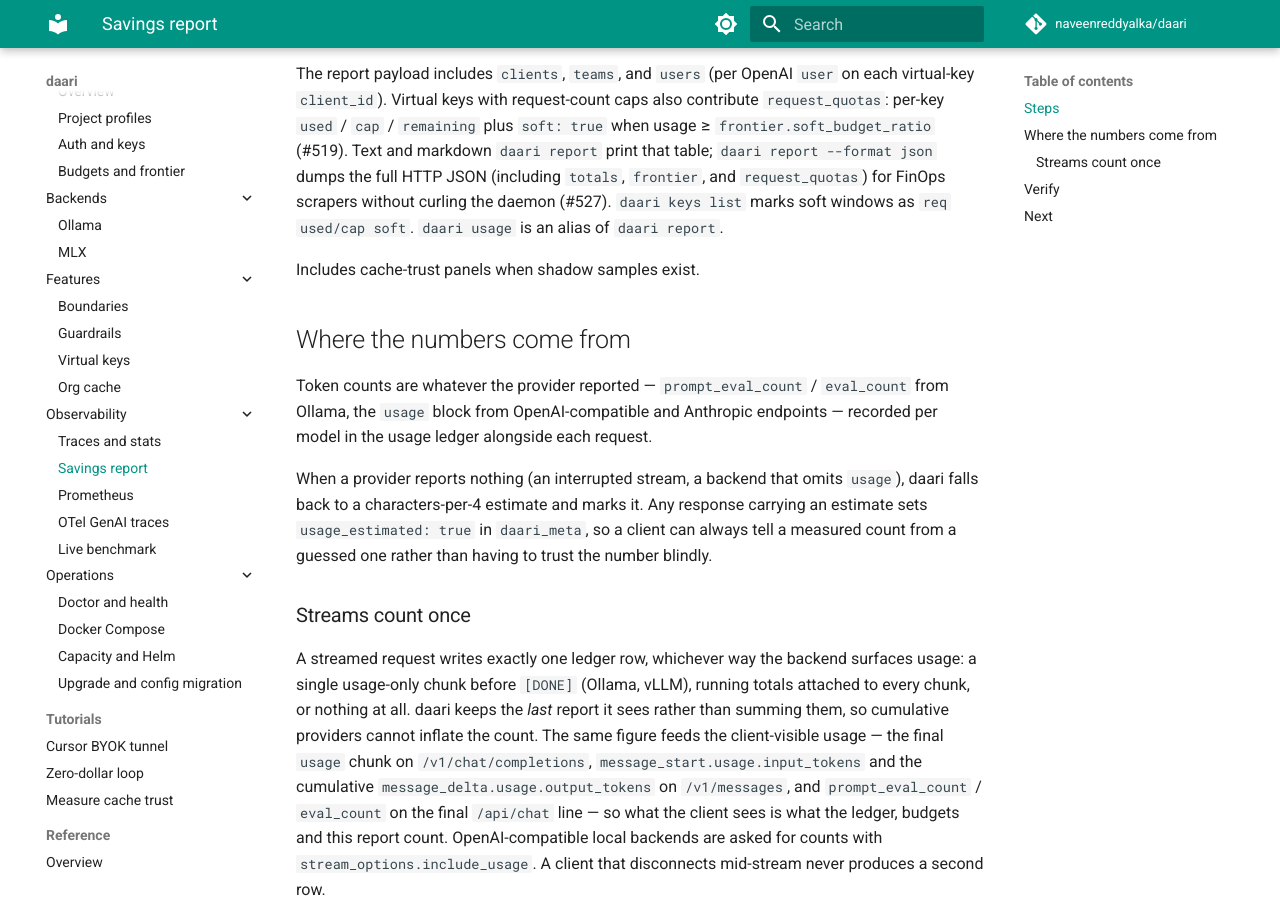
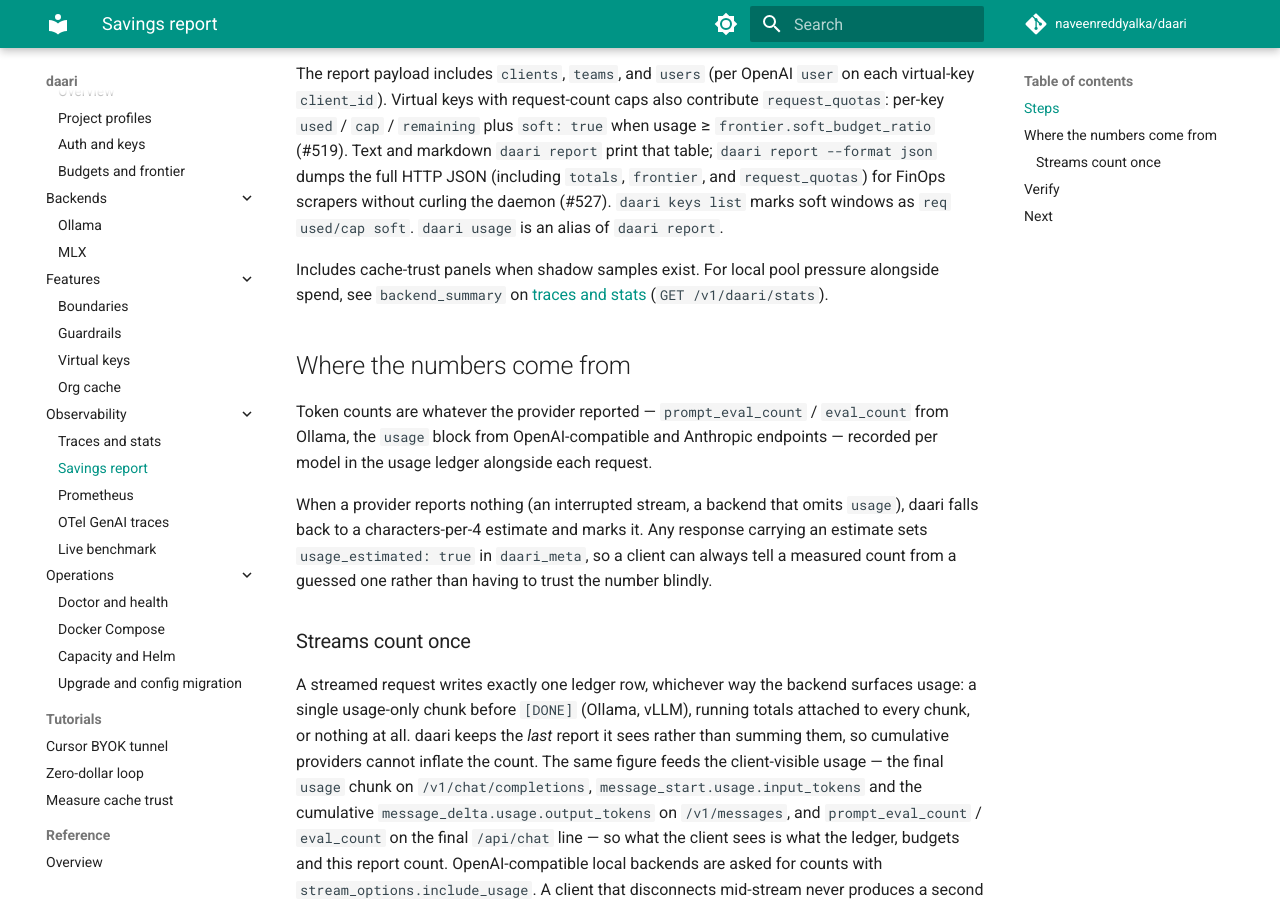
Before and after one commit to naveenreddyalka/daari, an MkDocs documentation site: the page built from docs/developer/guides/observability/savings-report.md, in a window 1280 px wide and 900 px high, scrolled down 386 px. Built offline with MkDocs 1.6.1 and Material for MkDocs 9.7.7, drawn with Linux system fonts in a browser that asks for light colours; comment, search, counter and statistics services are not loaded.

Commit message:
docs(developer): cross-link backend_summary from savings-report (#676)
Closes #673.

Co-authored-by: Cursor <cursoragent@cursor.com>

```diff
--- a/docs/developer/guides/observability/savings-report.md
+++ b/docs/developer/guides/observability/savings-report.md
@@ -22,7 +22,9 @@ the full HTTP JSON (including `totals`, `frontier`, and `request_quotas`) for
 FinOps scrapers without curling the daemon (#527). `daari keys list` marks soft
 windows as `req used/cap soft`. `daari usage` is an alias of `daari report`.
 
-Includes cache-trust panels when shadow samples exist.
+Includes cache-trust panels when shadow samples exist. For local pool pressure
+alongside spend, see `backend_summary` on
+[traces and stats](traces-stats.md) (`GET /v1/daari/stats`).
 
 ## Where the numbers come from
 
```
Also changed, not shown: docs/TRACKING.md (+6 -0 lines).
